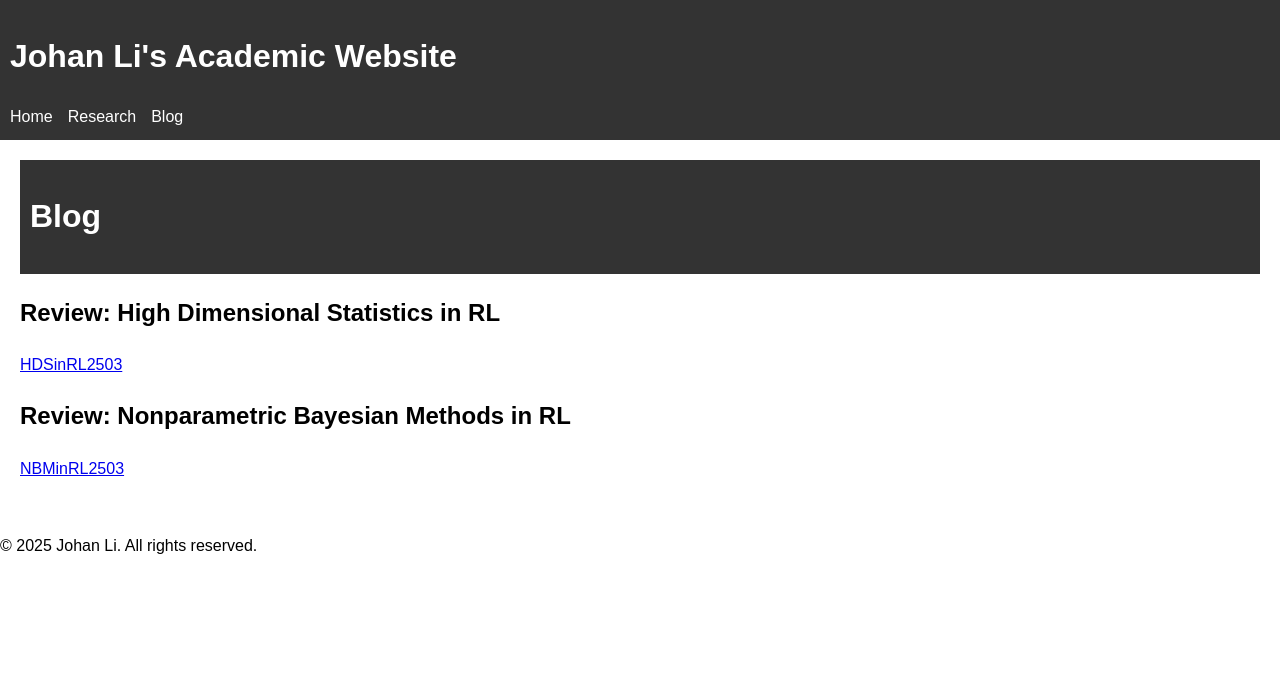
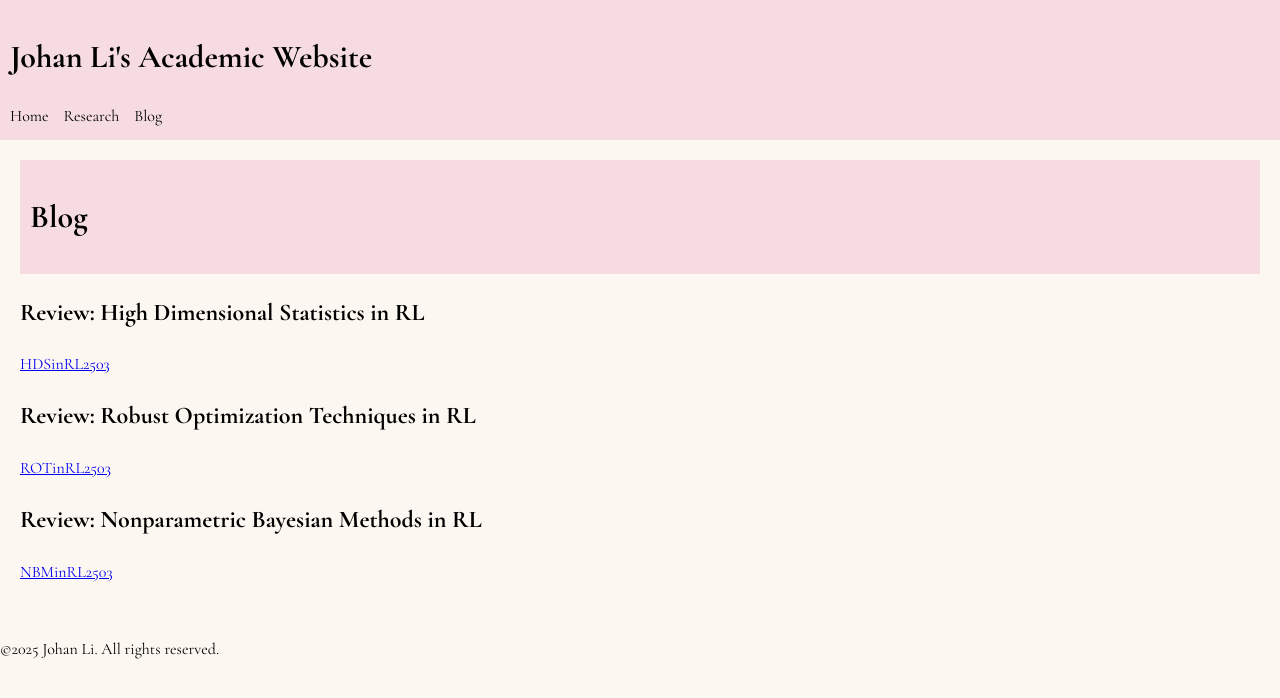
Before and after one commit to johanli-rl/johanli-rl.github.io, a Jekyll site: the page built from blog.md, in a window 1280 px wide. Shown: the top 698 px of the page. Built offline with Jekyll 4.4.1, drawn with Linux system fonts in a browser that asks for light colours.

Commit message:
2025031103

```diff
--- a/_includes/footer.html
+++ b/_includes/footer.html
@@ -1,3 +1,3 @@
 <footer>
-    <p>&copy; {{ site.time | date: "%Y" }} Johan Li. All rights reserved.</p>
+    <p>&copy;{{ site.time | date: "%Y" }} Johan Li. All rights reserved.</p>
   </footer>
--- a/_layouts/default.html
+++ b/_layouts/default.html
@@ -6,6 +6,7 @@
     <meta name="viewport" content="width=device-width, initial-scale=1.0">
     <!-- SEO for improved metadata -->
     {% seo %}
+    <link href="https://fonts.googleapis.com/css2?family=Cormorant+Garamond:wght@400;700&display=swap" rel="stylesheet">
     <!-- 引入自定义CSS -->
     <link rel="stylesheet" href="{{ '/assets/css/main.css' | relative_url }}">
   </head>
--- a/assets/css/main.css
+++ b/assets/css/main.css
@@ -1,13 +1,13 @@
 body {
-    font-family: Arial, sans-serif;
+  font-family: 'Cormorant Garamond', serif;
   margin: 0;
   padding: 0;
   line-height: 1.6;
+  background-color: rgb(253, 247, 241);
 }
 
 header {
-    background-color: #333;
-    color: #fff;
+  background-color: rgb(246,220,224);
   padding: 10px;
 }
 
@@ -23,7 +23,7 @@ body {
 }
 
 nav ul li a {
-    color: #fff;
+  color: #000;
   text-decoration: none;
 }
 
--- a/blog.md
+++ b/blog.md
@@ -4,8 +4,12 @@ title: "Blog"
 permalink: /blog/
 ---
 
+
 ## Review: High Dimensional Statistics in RL
 [HDSinRL2503](docs/HDSinRL2503.pdf)
 
+## Review: Robust Optimization Techniques in RL
+[ROTinRL2503](docs/ROTinRL2503.pdf)
+
 ## Review: Nonparametric Bayesian Methods in RL
 [NBMinRL2503](docs/NBMinRL2503.pdf)
```
Also changed, not shown: 5 other files. Lines whose indentation alone changed are shown as unchanged.
